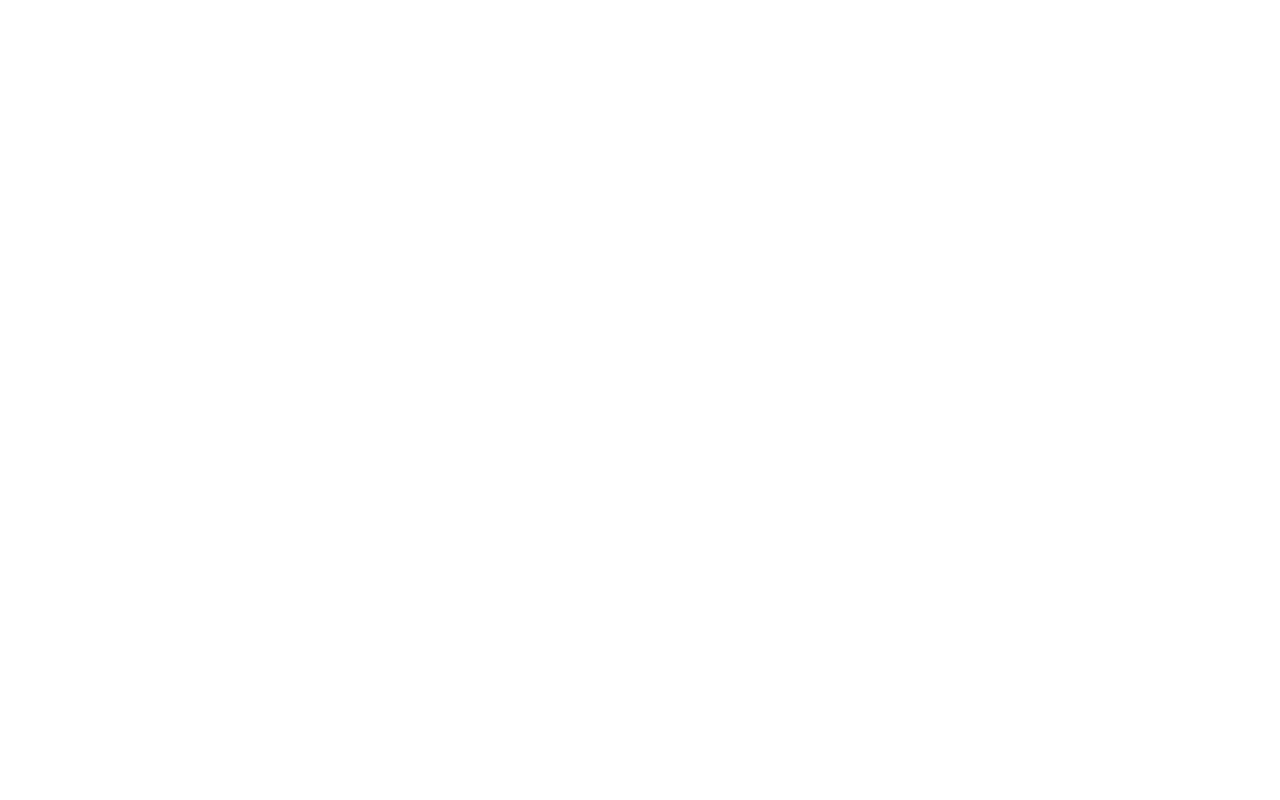
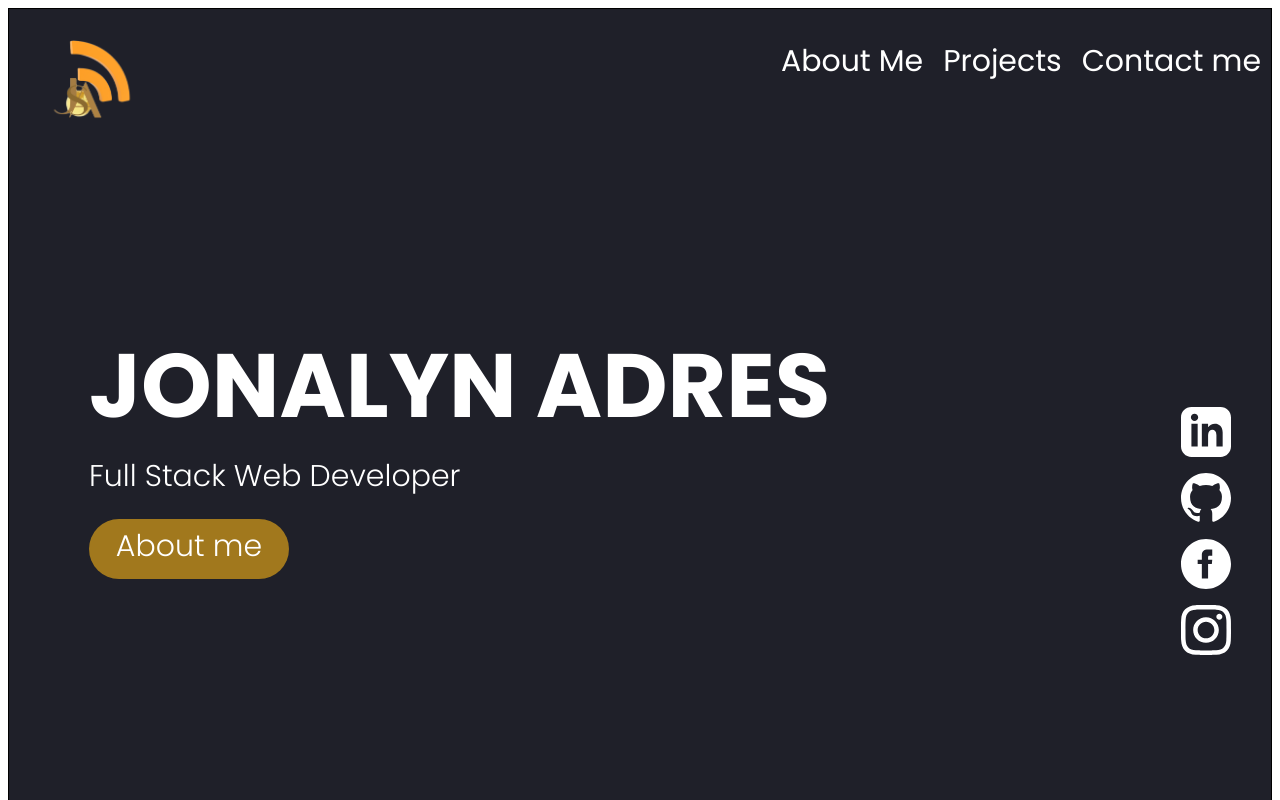
Before and after one commit to jona100180/My-PORTFOLIO, a plain HTML site: page jonaadportfolio.html in a window 1280 px wide. Shown: the top 800 px of the page. Drawn offline with Linux system fonts and the light colour scheme.

Commit message:
saving to github

```diff
--- a/jonaadportfolio.html
+++ b/jonaadportfolio.html
@@ -1,5 +1,59 @@
 <!DOCTYPE html>
 <html>
-    <title>JONALYN S> ADRES</title>
+    <head>
+        <link rel="stylesheet" type="text/css" href="src/styles.css"/>
+        <link rel="preconnect" href="https://fonts.googleapis.com">
+        <link rel="preconnect" href="https://fonts.googleapis.com">
+<link rel="preconnect" href="https://fonts.gstatic.com" crossorigin>
+<link href="https://fonts.googleapis.com/css2?family=Poppins:ital,wght@0,300;0,400;0,700;0,800;1,600&display=swap" rel="stylesheet">
+        <title>J.A.PORTFOLIO</title>
+        <meta charset="UTF-8" />
+    </head>
+   <body>
+       <section class="hero">
+           <nav>
+               <img class="logo" src="pictures/piktyurlogo.png" alt="JSA Logo"/>
+               <ul>
+                    <li>About Me</li>
+                    <li>Projects</li>
+                    <li>Contact me</li>
+             </ul>
+           </nav>
+           <div class="hero-area">
+             <div class="hero-text">
+             <h1>JONALYN ADRES</h1>
+             <p>Full Stack Web Developer</p>
+             <div class="button">About me</div>
+             </div>
+             <div class="socmedia">
+                <div><a href="https://www.linkedin.com/in/jonalyn-adres/" class="socmedia">
+                    <svg xmlns="http://www.w3.org/2000/svg" fill="#ffffff" width="50" height="50" viewBox="0 0 24 24"><path d="M19 0h-14c-2.761 0-5 2.239-5 5v14c0 2.761 2.239 5 5 5h14c2.762 0 5-2.239 5-5v-14c0-2.761-2.238-5-5-5zm-11 19h-3v-11h3v11zm-1.5-12.268c-.966 0-1.75-.79-1.75-1.764s.784-1.764 1.75-1.764 1.75.79 1.75 1.764-.783 1.764-1.75 1.764zm13.5 12.268h-3v-5.604c0-3.368-4-3.113-4 0v5.604h-3v-11h3v1.765c1.396-2.586 7-2.777 7 2.476v6.759z"/></svg>
 
+                </a></div>
+                <div><a href="https://github.com/jona100180" class="socmedia">
+                    <svg xmlns="http://www.w3.org/2000/svg" fill="#ffffff" width="50" height="50" viewBox="0 0 24 24"><path d="M12 0c-6.626 0-12 5.373-12 12 0 5.302 3.438 9.8 8.207 11.387.599.111.793-.261.793-.577v-2.234c-3.338.726-4.033-1.416-4.033-1.416-.546-1.387-1.333-1.756-1.333-1.756-1.089-.745.083-.729.083-.729 1.205.084 1.839 1.237 1.839 1.237 1.07 1.834 2.807 1.304 3.492.997.107-.775.418-1.305.762-1.604-2.665-.305-5.467-1.334-5.467-5.931 0-1.311.469-2.381 1.236-3.221-.124-.303-.535-1.524.117-3.176 0 0 1.008-.322 3.301 1.23.957-.266 1.983-.399 3.003-.404 1.02.005 2.047.138 3.006.404 2.291-1.552 3.297-1.23 3.297-1.23.653 1.653.242 2.874.118 3.176.77.84 1.235 1.911 1.235 3.221 0 4.609-2.807 5.624-5.479 5.921.43.372.823 1.102.823 2.222v3.293c0 .319.192.694.801.576 4.765-1.589 8.199-6.086 8.199-11.386 0-6.627-5.373-12-12-12z"/></svg>
+
+                </a></div>
+                <div><a href="https://www.facebook.com/suwerte.tala/" class="socmedia">
+                    <svg xmlns="http://www.w3.org/2000/svg" fill="#ffffff" width="50" height="50" viewBox="0 0 24 24"><path d="M12 0c-6.627 0-12 5.373-12 12s5.373 12 12 12 12-5.373 12-12-5.373-12-12-12zm3 8h-1.35c-.538 0-.65.221-.65.778v1.222h2l-.209 2h-1.791v7h-3v-7h-2v-2h2v-2.308c0-1.769.931-2.692 3.029-2.692h1.971v3z"/></svg>
+
+                </a></div>
+                <div><a href="https://www.instagram.com/jonaadres/" class="socmedia">
+                    <svg xmlns="http://www.w3.org/2000/svg" fill="#ffffff"  width="50" height="50" viewBox="0 0 24 24"><path d="M12 2.163c3.204 0 3.584.012 4.85.07 3.252.148 4.771 1.691 4.919 4.919.058 1.265.069 1.645.069 4.849 0 3.205-.012 3.584-.069 4.849-.149 3.225-1.664 4.771-4.919 4.919-1.266.058-1.644.07-4.85.07-3.204 0-3.584-.012-4.849-.07-3.26-.149-4.771-1.699-4.919-4.92-.058-1.265-.07-1.644-.07-4.849 0-3.204.013-3.583.07-4.849.149-3.227 1.664-4.771 4.919-4.919 1.266-.057 1.645-.069 4.849-.069zm0-2.163c-3.259 0-3.667.014-4.947.072-4.358.2-6.78 2.618-6.98 6.98-.059 1.281-.073 1.689-.073 4.948 0 3.259.014 3.668.072 4.948.2 4.358 2.618 6.78 6.98 6.98 1.281.058 1.689.072 4.948.072 3.259 0 3.668-.014 4.948-.072 4.354-.2 6.782-2.618 6.979-6.98.059-1.28.073-1.689.073-4.948 0-3.259-.014-3.667-.072-4.947-.196-4.354-2.617-6.78-6.979-6.98-1.281-.059-1.69-.073-4.949-.073zm0 5.838c-3.403 0-6.162 2.759-6.162 6.162s2.759 6.163 6.162 6.163 6.162-2.759 6.162-6.163c0-3.403-2.759-6.162-6.162-6.162zm0 10.162c-2.209 0-4-1.79-4-4 0-2.209 1.791-4 4-4s4 1.791 4 4c0 2.21-1.791 4-4 4zm6.406-11.845c-.796 0-1.441.645-1.441 1.44s.645 1.44 1.441 1.44c.795 0 1.439-.645 1.439-1.44s-.644-1.44-1.439-1.44z"/></svg>
+
+                </a></div>
+             </div>
+           </div>
+       </section>
+
+       <section class="subsection">
+           <div class="infos">
+                <h2>About me</h2>
+                <p>Hi! I'm Jonalyn Adres. I am a front-end website developer.</p>
+           </div>
+       </section>
+       <section class="subsection"></section>
+       <footer></footer>
+    <script src="src/style.js"></script>
+    </body>
 </html>
--- /dev/null
+++ b/src/styles.css
@@ -0,0 +1,120 @@
+body {
+    font-family: 'Poppins', sans-serif;
+}
+
+
+section {
+        height: 500px;
+        background-color: white;
+        border: solid black 1px;
+
+}
+
+.hero {
+    background-color: #1f2029;
+    height: 100vh;
+    color: white;
+    font-size: 40px;
+
+}
+
+
+footer{
+    height: 500px;
+    background-color: black;
+}
+
+
+nav {
+    display: flex;
+    justify-content: space-between;
+}
+
+
+ul {
+    display: flex;
+    list-style-type: none;
+    width: 500px;
+    justify-content: space-around;
+    font-size: 30px;
+}
+
+
+li {
+    /* width: 200px: */
+    text-decoration: none;
+}
+
+
+h1 {
+    font-size: 90px;
+    margin: 0;
+}
+
+
+p {
+    margin: 0;
+    font-size: 30px;
+    font-weight: 300;
+}
+
+.hero-area{
+    display: flex;
+    height: 100%;
+    justify-content: space-between;
+    align-items: center;
+
+}
+
+
+.hero-text {
+    margin-left: 80px;
+    margin-bottom: 200px;
+
+}
+
+
+.button {
+    width: 200px;
+    height: 55px;
+    border-radius: 30px;
+    background-color: rgb(161, 120, 29);
+    text-align: center;
+    font-size: 30px;
+    font-weight: 300;
+    padding-top: 5px;
+    margin-top: 20px;
+}
+
+
+.button:hover {
+    background-color: rgb(230, 130, 130);
+}
+
+
+.button:active {
+    background-color: darkgrey solid;
+    color: green;
+
+}
+
+
+.socmedia {
+    padding-bottom: 20px;
+}
+
+
+.logo {
+    height: 80px;
+    margin: 30px;
+}
+
+.socmedia {
+    margin: 20px;
+
+}
+
+.subsection {
+    display: flex;
+    justify-content: space-around;
+}
```
Also changed, not shown: pictures/mylogopic.png (added), pictures/piktyurlogo.png (added), src/style.js (added), 1 other file.
